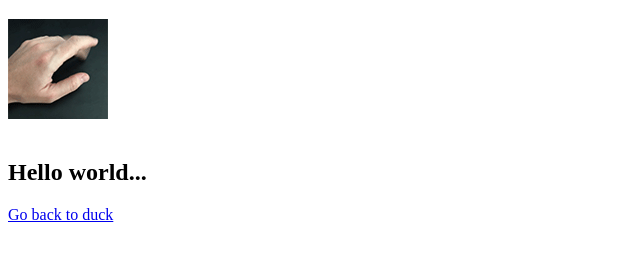
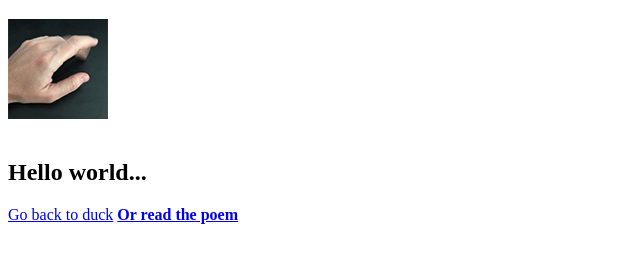
Before and after one commit to iskornev/interactive, a plain HTML site: page throbber.html in a window 1280 px wide. Shown: the part 61-324 px from the top of the page, without its empty margins (0-640 px from the left). Drawn offline with Linux system fonts and the light colour scheme.

Commit message:
Update throbber.html

```diff
--- a/throbber.html
+++ b/throbber.html
@@ -10,6 +10,8 @@
    <img src="Fingers4.gif">
   <p> <h2>Hello world...</h2></p>
  <a href="https://iskornev.github.io/interactive/">Go back to duck</a>
+<a href="https://iskornev.github.io/hallucination/"><strong>Or read the poem</strong></a>
+
 </body>
 
 </html>
```
